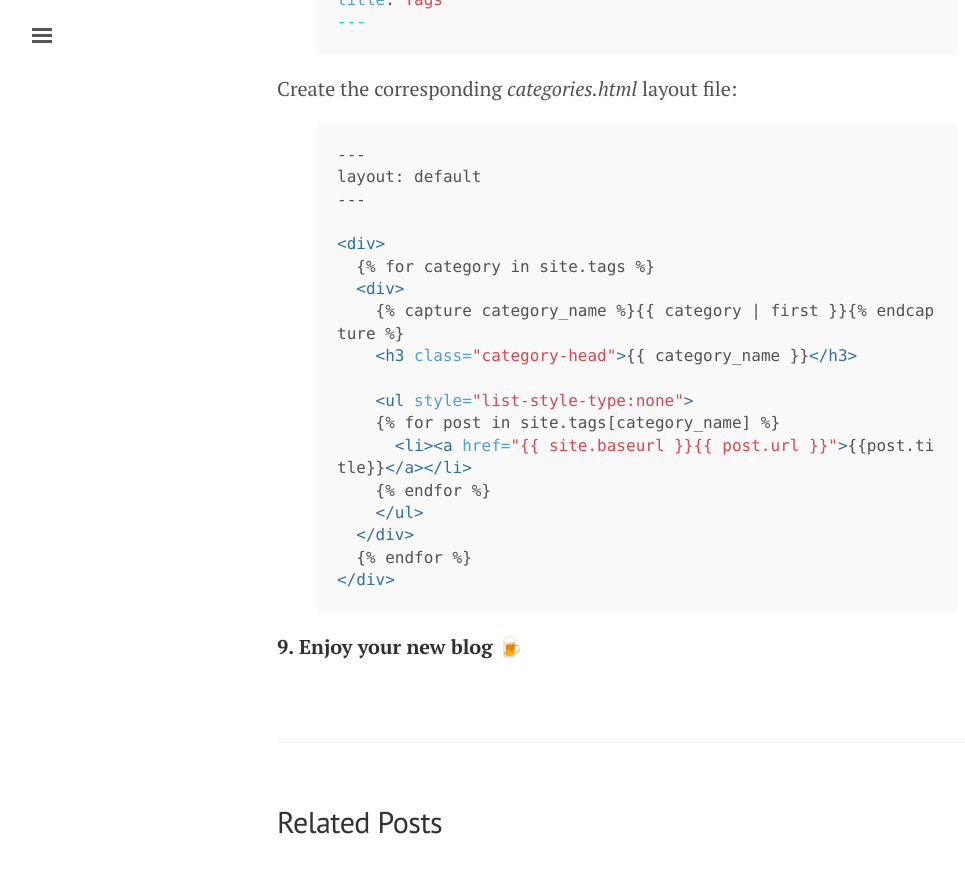
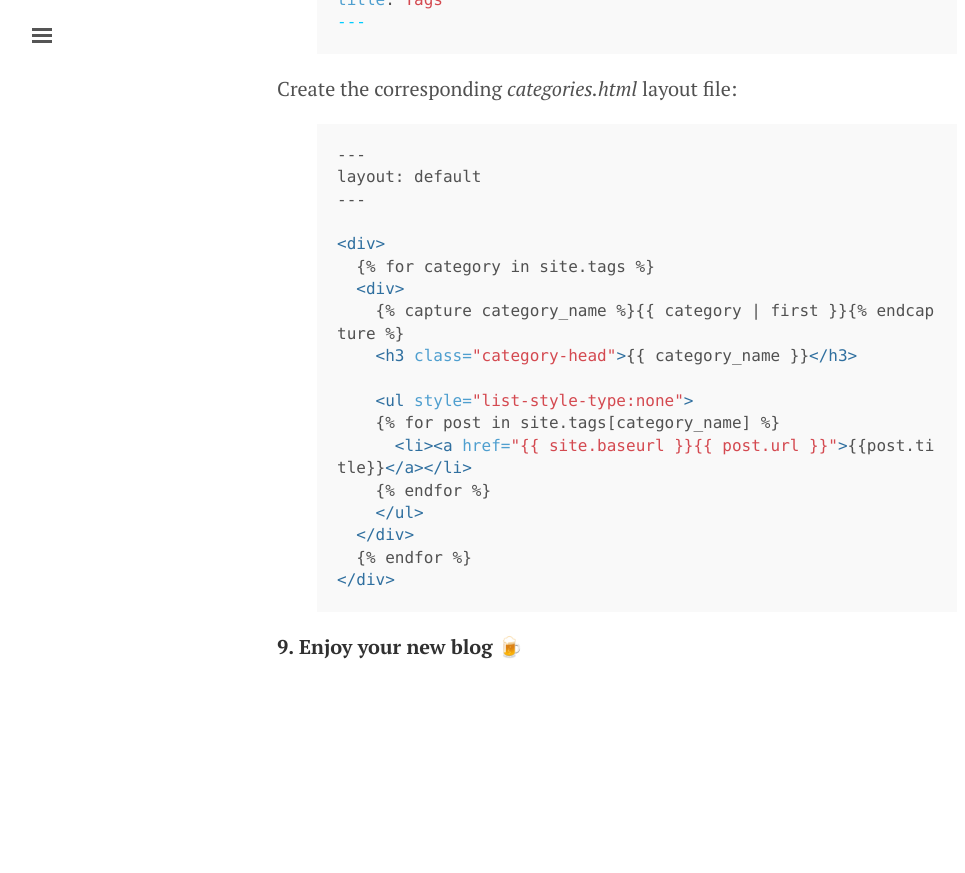
Before and after one commit to valentinabojan/valentinabojan.github.io, a Jekyll site: the page built from _posts/2018-09-02-how-to-create-a-blog-using-github-pages-and-jekyll-in-1-day.md, in a window 1280 px wide and 900 px high, scrolled down 6453 px. Shown: the top 873 px of the window, without its empty margins (3-968 px from the left). Built offline with Jekyll 4.4.1, drawn with Linux system fonts in a browser that asks for light colours; nearby versions of some CDN libraries; comment, search, counter and statistics services are not loaded; after the commit the page ends 7195 px from its top, so only the background shows below that.

Commit message:
delete Related posts section

```diff
--- a/_layouts/post.html
+++ b/_layouts/post.html
@@ -23,19 +23,3 @@
   {{ content }}
   {% include comments.html %}
 </div>
-
-<div class="related">
-  <h2>Related Posts</h2>
-  <ul class="related-posts">
-    {% for post in site.related_posts limit:3 %}
-      <li>
-        <h3>
-          <a href="{{ post.url }}">
-            {{ post.title }}
-            <small>{{ post.date | date_to_string }}</small>
-          </a>
-        </h3>
-      </li>
-    {% endfor %}
-  </ul>
-</div>
```
